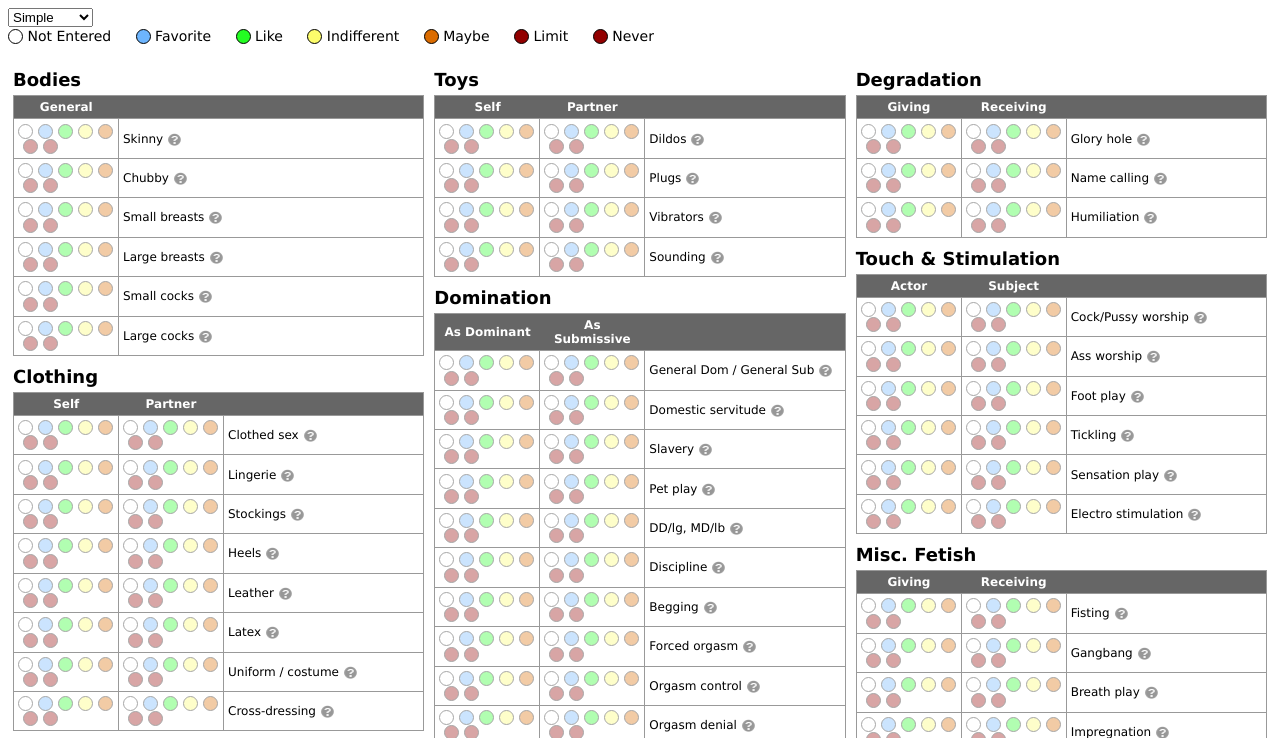
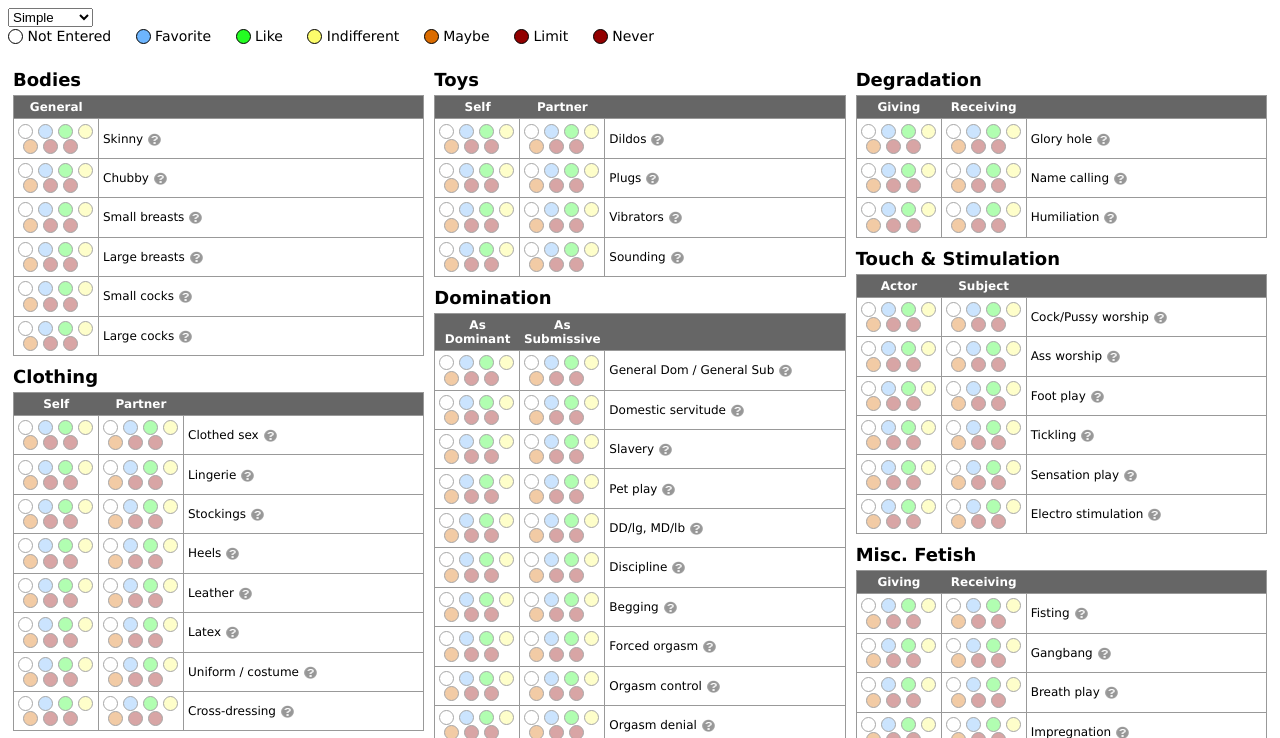
Before and after one commit to HawtDawgK/HawtDawgK.github.io, a plain HTML site: page index.html in a window 1280 px wide. Shown: the part 52-790 px from the top of the page. Drawn offline with nearby package versions, Linux system fonts and the light colour scheme.

Commit message:
Update kinklist.css

```diff
--- a/kinklist.css
+++ b/kinklist.css
@@ -28,7 +28,7 @@ th {
 
 th.choicesCol {
 	box-sizing:border-box;
-	width:105px
+	width:85px
 }
 
 th + th { border-left:none }
```
